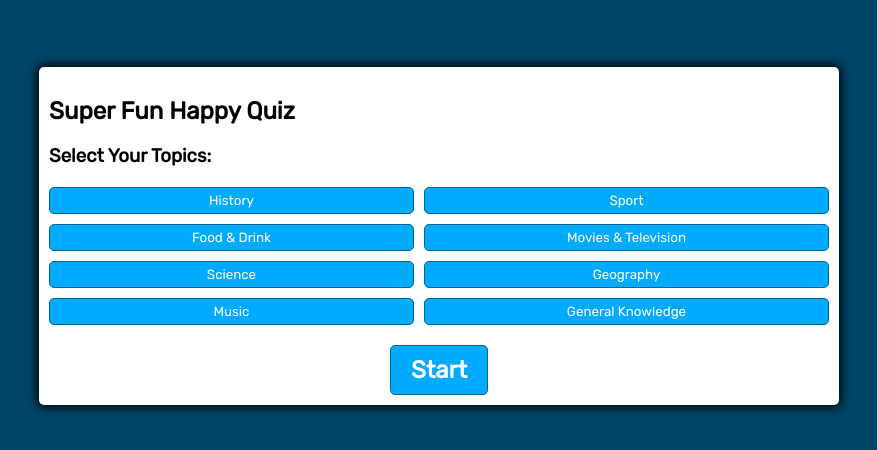
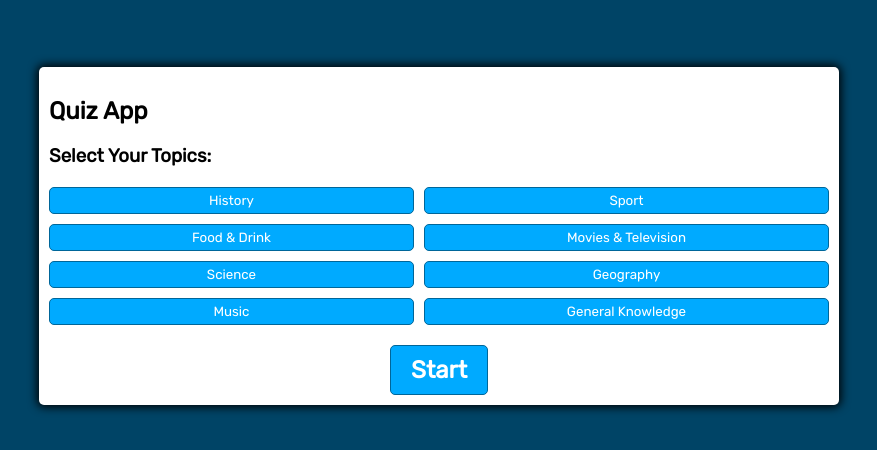
Before and after one commit to joseph-johnson27001/Quiz-App, a plain HTML site: page index.html in a window 1280 px wide. Shown: the part 164-614 px from the top of the page, without its empty margins (201-1078 px from the left). Drawn offline with Linux system fonts and the light colour scheme.

Commit message:
Changed Name to "Quiz App"
- Changed Name to "Quiz App"

```diff
--- a/index.html
+++ b/index.html
@@ -11,7 +11,7 @@
   </head>
   <body>
     <div class="container">
-      <h2 id="quiz-heading">Super Fun Happy Quiz</h2>
+      <h2 id="quiz-heading">Quiz App</h2>
       <div id="topic-container">
         <h3>Select Your Topics:</h3>
           <div class="btn-grid">
```
